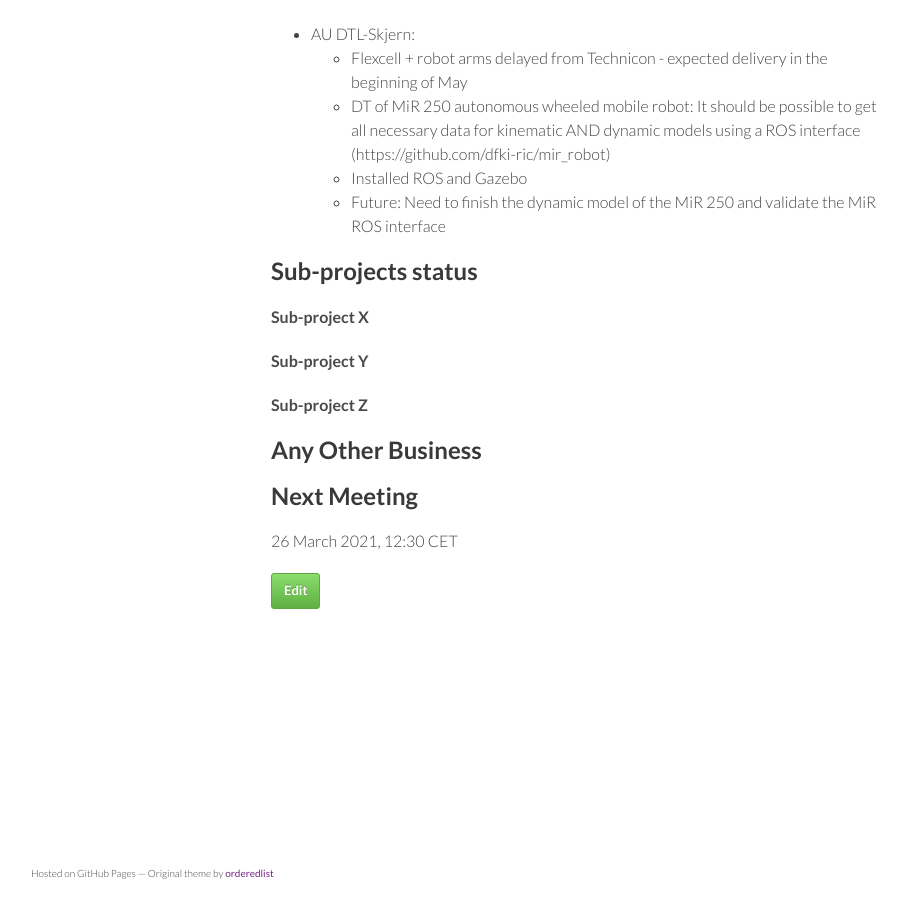
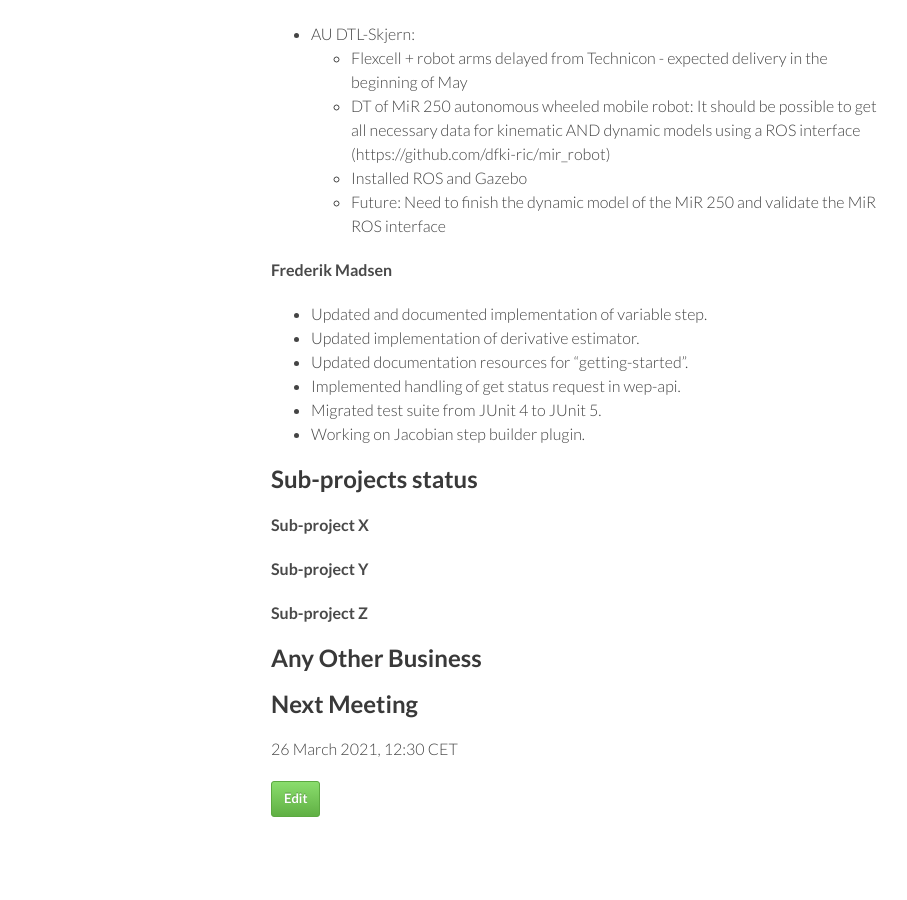
Before and after one commit to digitaltwincentre/digitaltwincentre.github.io, a Jekyll site: the page built from _biweeklies/Biweekly-35.md, in a window 1280 px wide and 900 px high, scrolled down 1507 px. Shown: the whole window, without its empty margins (179-1086 px from the left). Built offline with Jekyll 4.4.1, drawn with Linux system fonts in a browser that asks for light colours; nearby versions of some CDN libraries.

Commit message:
Update Biweekly-35.md

```diff
--- a/_biweeklies/Biweekly-35.md
+++ b/_biweeklies/Biweekly-35.md
@@ -68,6 +68,14 @@ date: 11 March 2021, 1230 CET
   * Installed ROS and Gazebo
   * Future: Need to finish the dynamic model of the MiR 250 and validate the MiR ROS interface
 
+#### Frederik Madsen
+* Updated and documented implementation of variable step.
+* Updated implementation of derivative estimator.
+* Updated documentation resources for "getting-started".
+* Implemented handling of get status request in wep-api.
+* Migrated test suite from JUnit 4 to JUnit 5.
+* Working on Jacobian step builder plugin.
+
 ## Sub-projects status
 
 
```
